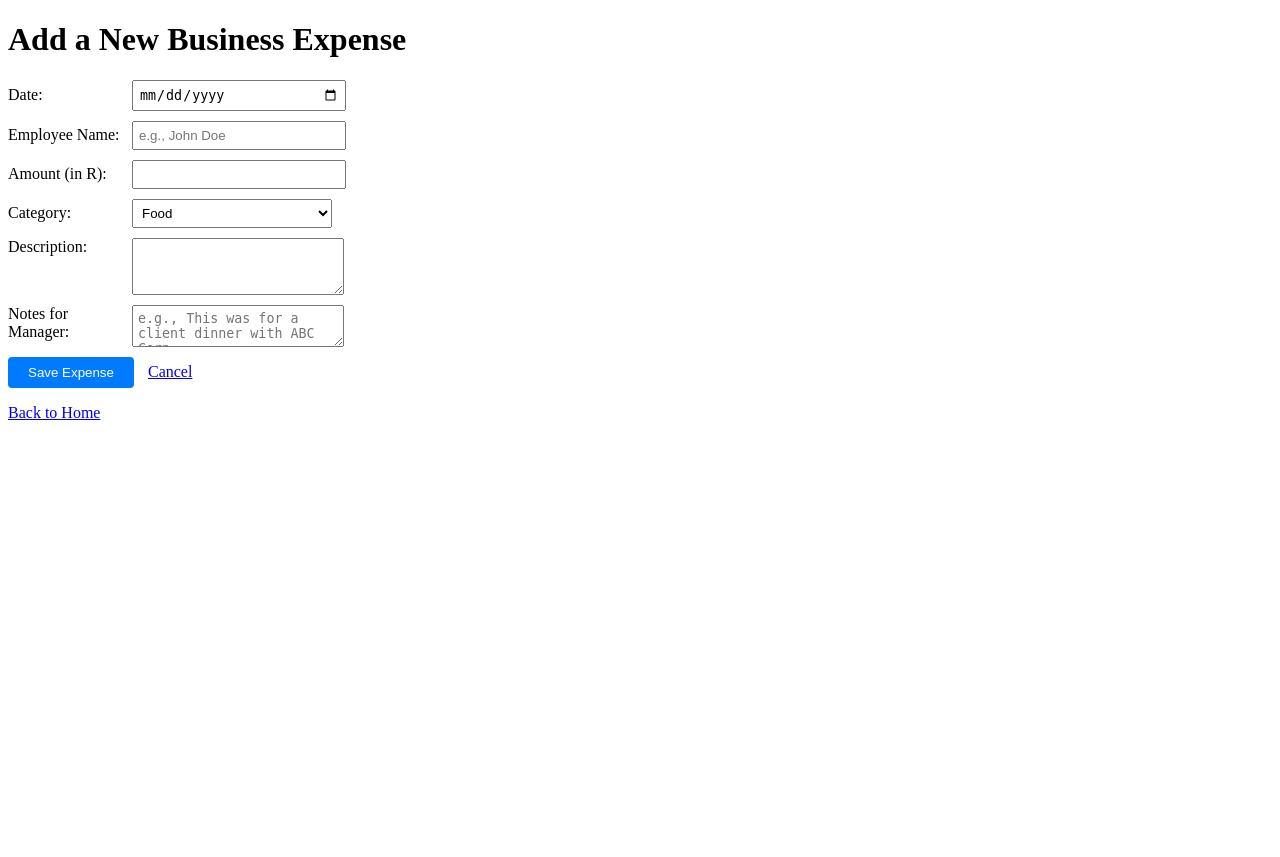
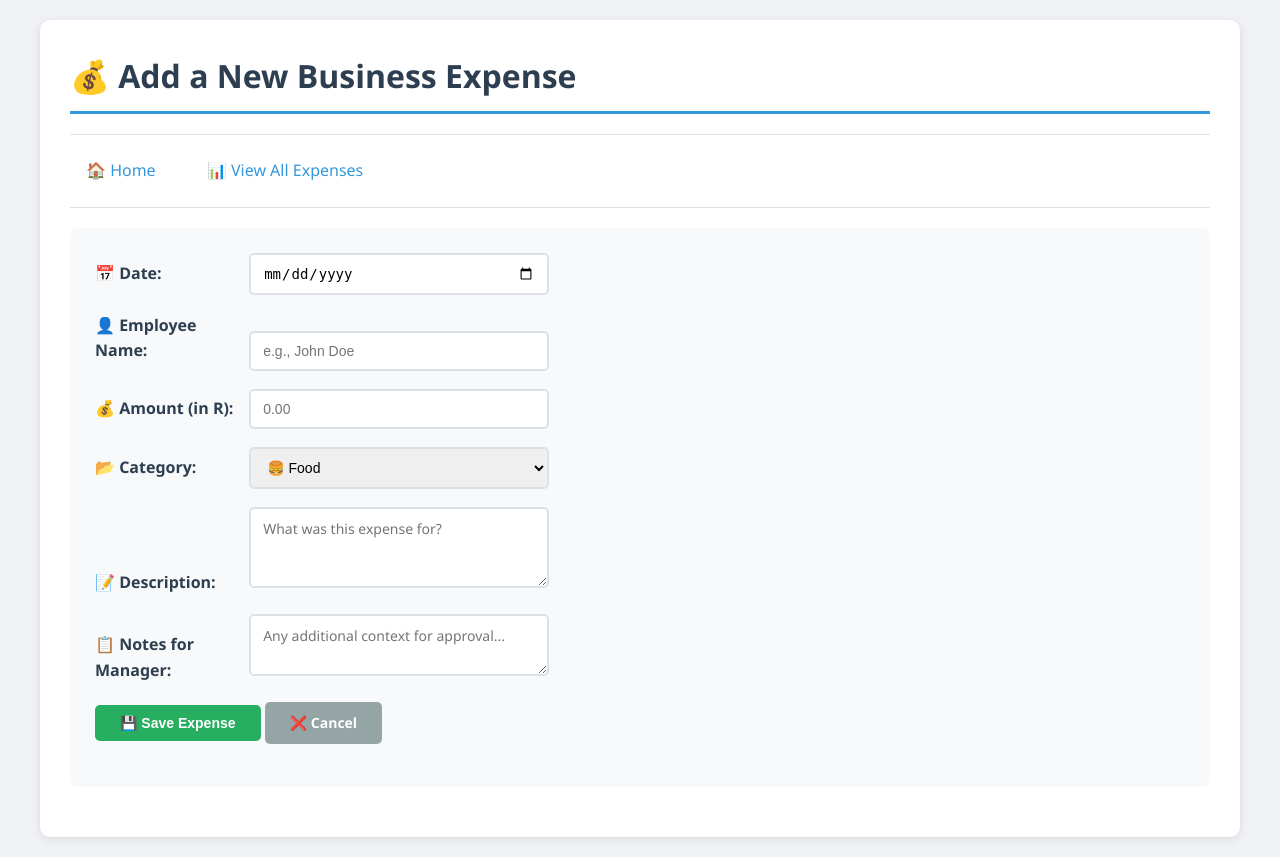
Before and after one commit to juliusramashia-max/business-expense-tracker, a Flask app: page /add in a window 1280 px wide. Before the commit the page ends 420 px from the top, so only its background shows below. Run offline with Flask 3, Linux system fonts and the light colour scheme.

Commit message:
Added professional CSS styling with home.html template

```diff
--- a/app.py
+++ b/app.py
@@ -1,17 +1,46 @@
-# app.py - Complete version with server start code
+# app.py - With Professional Styling
 
 from flask import Flask, render_template, redirect, url_for, request, flash
+from flask_sqlalchemy import SQLAlchemy
+from datetime import datetime
 
 app = Flask(__name__)
 app.secret_key = 'your-secret-key-here'
 
+# ============================================
+# DATABASE SETUP
+# ============================================
+
+app.config['SQLALCHEMY_DATABASE_URI'] = 'sqlite:///expenses.db'
+app.config['SQLALCHEMY_TRACK_MODIFICATIONS'] = False
+
+db = SQLAlchemy(app)
+
+# ============================================
+# DATABASE TABLE
+# ============================================
+
+class Expense(db.Model):
+    id = db.Column(db.Integer, primary_key=True)
+    date = db.Column(db.String(20), nullable=False)
+    person = db.Column(db.String(100), nullable=False)
+    amount = db.Column(db.Float, nullable=False)
+    category = db.Column(db.String(50), nullable=False)
+    description = db.Column(db.String(200), nullable=True)
+    approval_notes = db.Column(db.String(200), nullable=True)
+    created_at = db.Column(db.DateTime, default=datetime.utcnow)
+
+    def __repr__(self):
+        return f'<Expense {self.id}: {self.person} - R{self.amount}>'
+
+# ============================================
+# ROUTES
+# ============================================
+
 @app.route('/')
 def home():
-    return """
-    <h1>Welcome to my Business Expense Tracker!</h1>
-    <p><a href='/add'>Add a New Expense</a></p>
-    <p><a href='/expenses'>View All Expenses</a></p>  <!-- We'll add this later -->
-    """
+    # CHANGED: Now uses the home.html template
+    return render_template('home.html')
 
 @app.route('/add')
 def add_expense():
@@ -19,7 +48,6 @@ def add_expense():
 
 @app.route('/submit_expense', methods=['POST'])
 def submit_expense():
-    # Get ALL the form data including the new 'person' field
     date = request.form.get('date')
     person = request.form.get('person')
     amount = request.form.get('amount')
@@ -27,18 +55,113 @@ def submit_expense():
     description = request.form.get('description')
     approval_notes = request.form.get('approval_notes')
 
-    # Show success message including who spent it
+    new_expense = Expense(
+        date=date,
+        person=person,
+        amount=float(amount),
+        category=category,
+        description=description,
+        approval_notes=approval_notes
+    )
+
+    db.session.add(new_expense)
+    db.session.commit()
+
     flash(f'Expense of R{amount} by {person} for {category} saved successfully!', 'success')
 
-    # Print to terminal so you can see it working
-    print(f"Saved: {date} | {person} | R{amount} | {category} | {description}")
+    print(f"Saved to database: {date} | {person} | R{amount} | {category}")
     if approval_notes:
         print(f"  Notes for manager: {approval_notes}")
 
     return redirect(url_for('add_expense'))
 
+@app.route('/expenses')
+def view_expenses():
+    all_expenses = Expense.query.order_by(Expense.date.desc()).all()
+    total = sum(expense.amount for expense in all_expenses)
+
+    html = """
+    <!DOCTYPE html>
+    <html>
+    <head>
+        <title>All Expenses</title>
+        <link rel="stylesheet" href="/static/style.css">
+    </head>
+    <body>
+        <div class="container">
+            <h1>📊 All Expenses</h1>
+
+            <div class="nav-links">
+                <a href="/">🏠 Home</a>
+                <a href="/add">➕ Add New Expense</a>
+            </div>
+    """
+
+    if all_expenses:
+        html += """
+            <table>
+                <thead>
+                    <tr>
+                        <th>ID</th>
+                        <th>Date</th>
+                        <th>Person</th>
+                        <th>Amount (R)</th>
+                        <th>Category</th>
+                        <th>Description</th>
+                        <th>Notes</th>
+                    </tr>
+                </thead>
+                <tbody>
+        """
+
+        for expense in all_expenses:
+            html += f"""
+                <tr>
+                    <td>{expense.id}</td>
+                    <td>{expense.date}</td>
+                    <td>{expense.person}</td>
+                    <td>R{expense.amount:.2f}</td>
+                    <td>{expense.category}</td>
+                    <td>{expense.description or '-'}</td>
+                    <td>{expense.approval_notes or '-'}</td>
+                </tr>
+            """
+
+        html += """
+                </tbody>
+            </table>
+        """
+
+        html += f"""
+            <div class="total-box">
+                💰 Total Spent: R{total:.2f}
+            </div>
+        """
+    else:
+        html += """
+            <div class="flash-message info">
+                📭 No expenses found. <a href="/add">Add your first expense!</a>
+            </div>
+        """
+
+    html += """
+        </div>
+    </body>
+    </html>
+    """
+
+    return html
+
 # ============================================
-# THE MISSING PART - This starts the server!
+# CREATE DATABASE TABLES
 # ============================================
+
+with app.app_context():
+    db.create_all()
+
+# ============================================
+# RUN THE APP
+# ============================================
+
 if __name__ == '__main__':
     app.run(debug=True)
--- /dev/null
+++ b/static/style.css
@@ -0,0 +1,322 @@
+/* static/style.css - Professional styling for Business Expense Tracker */
+
+/* ============================================
+   GLOBAL STYLES (applies to everything)
+   ============================================ */
+
+* {
+    margin: 0;
+    padding: 0;
+    box-sizing: border-box;
+}
+
+body {
+    font-family: 'Segoe UI', Tahoma, Geneva, Verdana, sans-serif;
+    background-color: #f0f2f5;
+    color: #333;
+    line-height: 1.6;
+    padding: 20px;
+}
+
+.container {
+    max-width: 1200px;
+    margin: 0 auto;
+    background: white;
+    padding: 30px;
+    border-radius: 10px;
+    box-shadow: 0 2px 10px rgba(0, 0, 0, 0.1);
+}
+
+/* ============================================
+   HEADINGS
+   ============================================ */
+
+h1 {
+    color: #2c3e50;
+    border-bottom: 3px solid #3498db;
+    padding-bottom: 10px;
+    margin-bottom: 20px;
+}
+
+h2 {
+    color: #2c3e50;
+    margin-top: 20px;
+    margin-bottom: 15px;
+}
+
+/* ============================================
+   NAVIGATION LINKS
+   ============================================ */
+
+.nav-links {
+    margin: 20px 0;
+    padding: 15px 0;
+    border-top: 1px solid #e0e0e0;
+    border-bottom: 1px solid #e0e0e0;
+}
+
+.nav-links a {
+    display: inline-block;
+    margin-right: 15px;
+    color: #3498db;
+    text-decoration: none;
+    font-weight: 500;
+    padding: 8px 16px;
+    border-radius: 5px;
+    transition: background-color 0.3s;
+}
+
+.nav-links a:hover {
+    background-color: #e8f4fd;
+    text-decoration: none;
+}
+
+/* ============================================
+   FLASH MESSAGES
+   ============================================ */
+
+.flash-message {
+    padding: 12px 20px;
+    margin: 15px 0;
+    border-radius: 5px;
+    font-weight: 500;
+}
+
+.success {
+    background-color: #d4edda;
+    color: #155724;
+    border: 1px solid #c3e6cb;
+}
+
+.error {
+    background-color: #f8d7da;
+    color: #721c24;
+    border: 1px solid #f5c6cb;
+}
+
+.info {
+    background-color: #d1ecf1;
+    color: #0c5460;
+    border: 1px solid #bee5eb;
+}
+
+/* ============================================
+   FORMS
+   ============================================ */
+
+form {
+    background: #f8f9fa;
+    padding: 25px;
+    border-radius: 8px;
+    margin: 20px 0;
+}
+
+.form-group {
+    margin-bottom: 18px;
+}
+
+label {
+    display: inline-block;
+    width: 150px;
+    font-weight: 600;
+    color: #2c3e50;
+}
+
+input[type="text"],
+input[type="number"],
+input[type="date"],
+select,
+textarea {
+    width: 300px;
+    padding: 10px 12px;
+    border: 2px solid #dce1e8;
+    border-radius: 5px;
+    font-size: 14px;
+    transition: border-color 0.3s;
+}
+
+input:focus,
+select:focus,
+textarea:focus {
+    outline: none;
+    border-color: #3498db;
+    box-shadow: 0 0 5px rgba(52, 152, 219, 0.3);
+}
+
+textarea {
+    width: 300px;
+    resize: vertical;
+    font-family: inherit;
+}
+
+/* ============================================
+   BUTTONS
+   ============================================ */
+
+.btn {
+    display: inline-block;
+    padding: 10px 25px;
+    border: none;
+    border-radius: 5px;
+    font-size: 14px;
+    font-weight: 600;
+    cursor: pointer;
+    transition: all 0.3s;
+    text-decoration: none;
+}
+
+.btn-primary {
+    background-color: #3498db;
+    color: white;
+}
+
+.btn-primary:hover {
+    background-color: #2980b9;
+    transform: translateY(-1px);
+    box-shadow: 0 4px 10px rgba(52, 152, 219, 0.3);
+}
+
+.btn-secondary {
+    background-color: #95a5a6;
+    color: white;
+}
+
+.btn-secondary:hover {
+    background-color: #7f8c8d;
+}
+
+.btn-danger {
+    background-color: #e74c3c;
+    color: white;
+}
+
+.btn-danger:hover {
+    background-color: #c0392b;
+}
+
+.btn-success {
+    background-color: #27ae60;
+    color: white;
+}
+
+.btn-success:hover {
+    background-color: #1e8449;
+}
+
+/* ============================================
+   TABLE (Expense List)
+   ============================================ */
+
+table {
+    width: 100%;
+    border-collapse: collapse;
+    margin: 20px 0;
+    font-size: 14px;
+}
+
+table thead {
+    background-color: #2c3e50;
+    color: white;
+}
+
+table th {
+    padding: 12px 15px;
+    text-align: left;
+    font-weight: 600;
+}
+
+table td {
+    padding: 10px 15px;
+    border-bottom: 1px solid #e0e0e0;
+}
+
+table tbody tr:hover {
+    background-color: #f8f9fa;
+}
+
+table tbody tr:nth-child(even) {
+    background-color: #f8f9fa;
+}
+
+/* ============================================
+   TOTALS
+   ============================================ */
+
+.total-box {
+    background: #2c3e50;
+    color: white;
+    padding: 15px 25px;
+    border-radius: 8px;
+    font-size: 20px;
+    font-weight: 600;
+    margin: 20px 0;
+    display: inline-block;
+}
+
+/* ============================================
+   UTILITY
+   ============================================ */
+
+.text-center {
+    text-align: center;
+}
+
+.mt-20 {
+    margin-top: 20px;
+}
+
+.mb-20 {
+    margin-bottom: 20px;
+}
+
+/* ============================================
+   RESPONSIVE DESIGN (Mobile Friendly)
+   ============================================ */
+
+@media (max-width: 768px) {
+    body {
+        padding: 10px;
+    }
+
+    .container {
+        padding: 15px;
+    }
+
+    label {
+        display: block;
+        width: 100%;
+        margin-bottom: 5px;
+    }
+
+    input[type="text"],
+    input[type="number"],
+    input[type="date"],
+    select,
+    textarea {
+        width: 100%;
+    }
+
+    table {
+        font-size: 12px;
+    }
+
+    table th,
+    table td {
+        padding: 8px 10px;
+    }
+
+    .nav-links a {
+        display: block;
+        margin-bottom: 8px;
+        text-align: center;
+    }
+
+    form {
+        padding: 15px;
+    }
+
+    .btn {
+        width: 100%;
+        text-align: center;
+    }
+}
--- a/templates/add_expense.html
+++ b/templates/add_expense.html
@@ -3,48 +3,14 @@
 <html>
 <head>
     <title>Add Business Expense</title>
-    <style>
-        .flash-message {
-            padding: 10px;
-            margin: 10px 0;
-            border-radius: 5px;
-        }
-        .success {
-            background-color: #d4edda;
-            color: #155724;
-            border: 1px solid #c3e6cb;
-        }
-        /* Added some basic form styling */
-        div {
-            margin-bottom: 10px;
-        }
-        label {
-            display: inline-block;
-            width: 120px;
-        }
-        input, select, textarea {
-            width: 200px;
-            padding: 5px;
-        }
-        textarea {
-            vertical-align: top;
-        }
-        button {
-            padding: 8px 20px;
-            background-color: #007bff;
-            color: white;
-            border: none;
-            border-radius: 4px;
-            cursor: pointer;
-        }
-        button:hover {
-            background-color: #0056b3;
-        }
-    </style>
+    <!-- Link to CSS file -->
+    <link rel="stylesheet" href="{{ url_for('static', filename='style.css') }}">
 </head>
 <body>
-    <h1>Add a New Business Expense</h1>
+    <div class="container">
+        <h1>💰 Add a New Business Expense</h1>
 
+        <!-- Flash Messages -->
         {% with messages = get_flashed_messages(with_categories=true) %}
             {% if messages %}
                 {% for category, message in messages %}
@@ -55,52 +21,53 @@
             {% endif %}
         {% endwith %}
 
+        <div class="nav-links">
+            <a href="/">🏠 Home</a>
+            <a href="/expenses">📊 View All Expenses</a>
+        </div>
+
         <form action="/submit_expense" method="POST">
-        <div>
-            <label for="date">Date:</label>
+            <div class="form-group">
+                <label for="date">📅 Date:</label>
                 <input type="date" id="date" name="date" required>
             </div>
 
-        <!-- NEW: Who incurred the expense -->
-        <div>
-            <label for="person">Employee Name:</label>
+            <div class="form-group">
+                <label for="person">👤 Employee Name:</label>
                 <input type="text" id="person" name="person" placeholder="e.g., John Doe" required>
             </div>
 
-        <div>
-            <label for="amount">Amount (in R):</label>
-            <input type="number" id="amount" name="amount" step="0.01" required>
+            <div class="form-group">
+                <label for="amount">💰 Amount (in R):</label>
+                <input type="number" id="amount" name="amount" step="0.01" placeholder="0.00" required>
             </div>
 
-        <div>
-            <label for="category">Category:</label>
+            <div class="form-group">
+                <label for="category">📂 Category:</label>
                 <select id="category" name="category" required>
-                <option value="Food">Food</option>
-                <option value="Transport">Transport</option>
-                <option value="Office Supplies">Office Supplies</option>
-                <option value="Software">Software</option>
-                <option value="Other">Other</option>
+                    <option value="Food">🍔 Food</option>
+                    <option value="Transport">🚗 Transport</option>
+                    <option value="Office Supplies">📎 Office Supplies</option>
+                    <option value="Software">💻 Software</option>
+                    <option value="Other">📦 Other</option>
                 </select>
             </div>
 
-        <div>
-            <label for="description">Description:</label>
-            <textarea id="description" name="description" rows="3"></textarea>
+            <div class="form-group">
+                <label for="description">📝 Description:</label>
+                <textarea id="description" name="description" rows="3" placeholder="What was this expense for?"></textarea>
             </div>
 
-      <!-- Add this after the Description field -->
-        <div>
-            <label for="approval_notes">Notes for Manager:</label>
-            <textarea id="approval_notes" name="approval_notes" rows="2"
-                  placeholder="e.g., This was for a client dinner with ABC Corp"></textarea>
+            <div class="form-group">
+                <label for="approval_notes">📋 Notes for Manager:</label>
+                <textarea id="approval_notes" name="approval_notes" rows="2" placeholder="Any additional context for approval..."></textarea>
             </div>
 
-        <div>
-            <button type="submit">Save Expense</button>
-            <a href="/" style="margin-left: 10px;">Cancel</a>
+            <div class="form-group">
+                <button type="submit" class="btn btn-success">💾 Save Expense</button>
+                <a href="/" class="btn btn-secondary">❌ Cancel</a>
             </div>
         </form>
-
-    <p><a href="/">Back to Home</a></p>
+    </div>
 </body>
 </html>
```
Also changed, not shown: templates/home.html (added, +33 -0 lines), 1 other file. Lines whose indentation alone changed are shown as unchanged.
